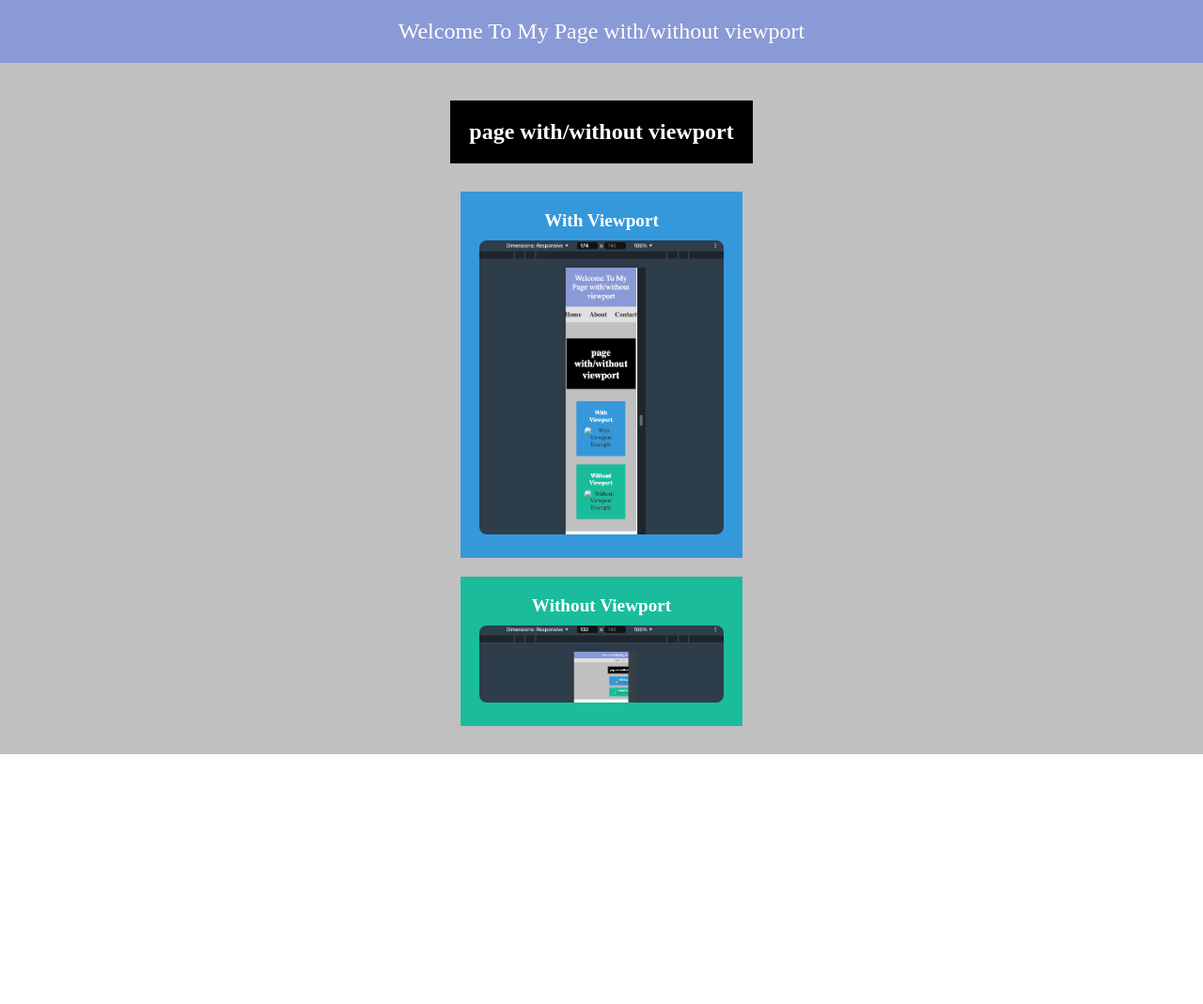
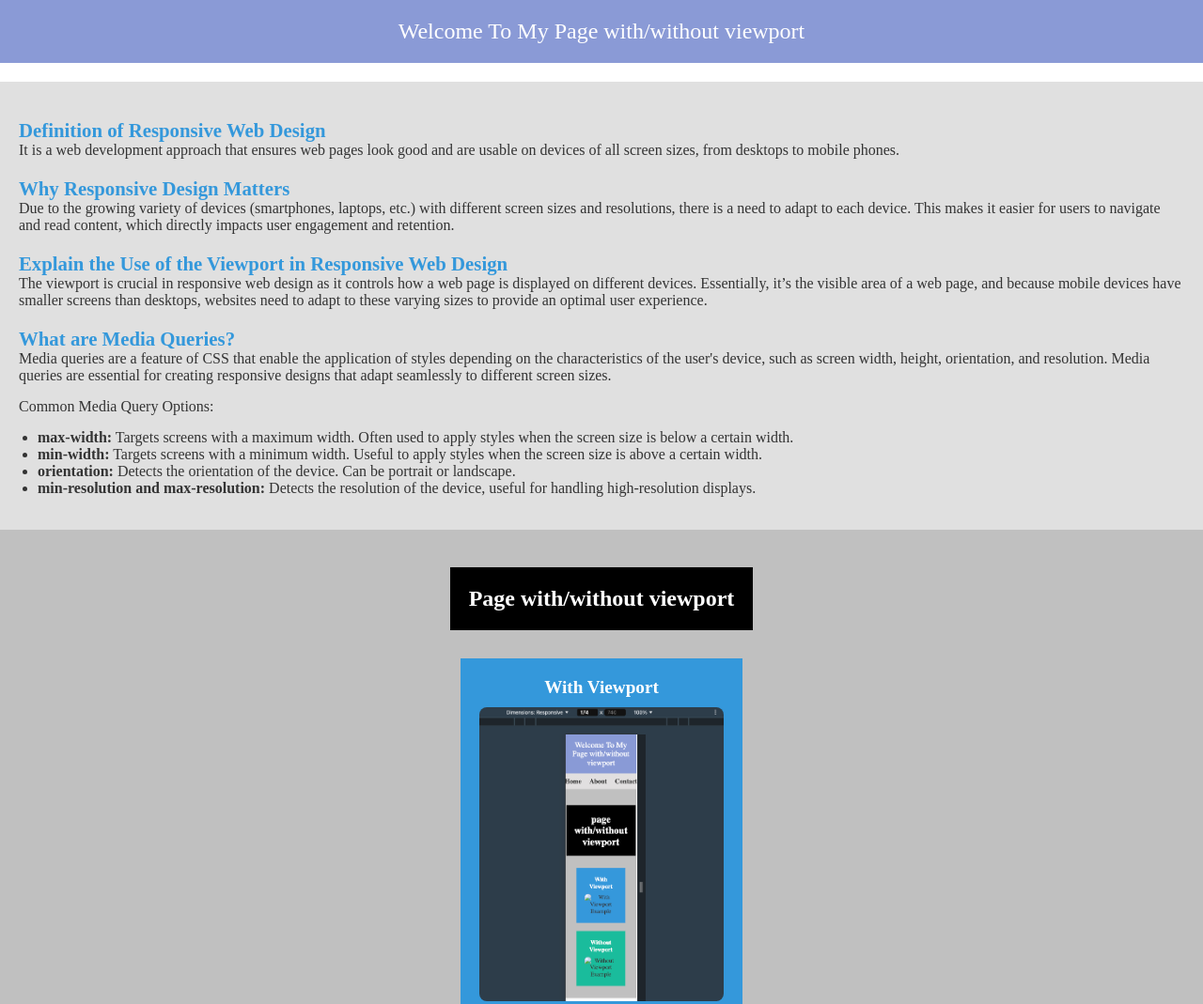
Before and after one commit to benharkumar11/RND, a plain HTML site: page index.html in a window 1280 px wide. Shown: the top 1069 px of the page at 94% size. Before the commit the page ends 803 px from the top, so only its background shows below. Drawn offline with Linux system fonts and the light colour scheme.

Commit message:
Updated files

```diff
--- a/index.html
+++ b/index.html
@@ -10,8 +10,31 @@
     <header>
         Welcome To My Page with/without viewport
     </header>
+
+    <!-- Information Section -->
+    <section class="info-section">
+        <h2>Definition of Responsive Web Design</h2>
+        <p>It is a web development approach that ensures web pages look good and are usable on devices of all screen sizes, from desktops to mobile phones.</p>
+
+        <h2>Why Responsive Design Matters</h2>
+        <p>Due to the growing variety of devices (smartphones, laptops, etc.) with different screen sizes and resolutions, there is a need to adapt to each device. This makes it easier for users to navigate and read content, which directly impacts user engagement and retention.</p>
+
+        <h2>Explain the Use of the Viewport in Responsive Web Design</h2>
+        <p>The viewport is crucial in responsive web design as it controls how a web page is displayed on different devices. Essentially, it’s the visible area of a web page, and because mobile devices have smaller screens than desktops, websites need to adapt to these varying sizes to provide an optimal user experience.</p>
+
+        <h2>What are Media Queries?</h2>
+        <p>Media queries are a feature of CSS that enable the application of styles depending on the characteristics of the user's device, such as screen width, height, orientation, and resolution. Media queries are essential for creating responsive designs that adapt seamlessly to different screen sizes.</p>
+        <p>Common Media Query Options:</p>
+        <ul>
+            <li><strong>max-width:</strong> Targets screens with a maximum width. Often used to apply styles when the screen size is below a certain width.</li>
+            <li><strong>min-width:</strong> Targets screens with a minimum width. Useful to apply styles when the screen size is above a certain width.</li>
+            <li><strong>orientation:</strong> Detects the orientation of the device. Can be portrait or landscape.</li>
+            <li><strong>min-resolution and max-resolution:</strong> Detects the resolution of the device, useful for handling high-resolution displays.</li>
+        </ul>
+    </section>
+
     <main>
-        <div class="center-text">page with/without viewport</div>
+        <div class="center-text">Page with/without viewport</div>
 
         <!-- Box with viewport image -->
         <div class="box box1">
--- a/styles.css
+++ b/styles.css
@@ -14,19 +14,29 @@ header {
     font-size: 1.5rem;
 }
 
-/* Navigation styling */
-nav {
-    display: flex;
-    justify-content: center;
-    gap: 20px;
-    padding: 10px 0;
+/* Information Section Styling */
+.info-section {
+    padding: 20px;
     background-color: #e0e0e0;
+    color: #333;
+    font-size: 1rem;
+    margin-top: 20px;
+    text-align: left;
 }
 
-nav a {
-    text-decoration: none;
-    color: #333;
-    font-weight: bold;
+.info-section h2 {
+    font-size: 1.3rem;
+    color: #3498DB;
+    margin-top: 20px;
+}
+
+.info-section p, .info-section ul {
+    margin-bottom: 15px;
+}
+
+.info-section ul {
+    list-style-type: disc;
+    padding-left: 20px;
 }
 
 /* Main content styling */
@@ -91,6 +101,9 @@ main {
         font-size: 1.2rem;
         padding: 15px;
     }
+    .info-section {
+        font-size: 0.9rem;
+    }
 }
 
 @media (min-width: 768px) {
```
